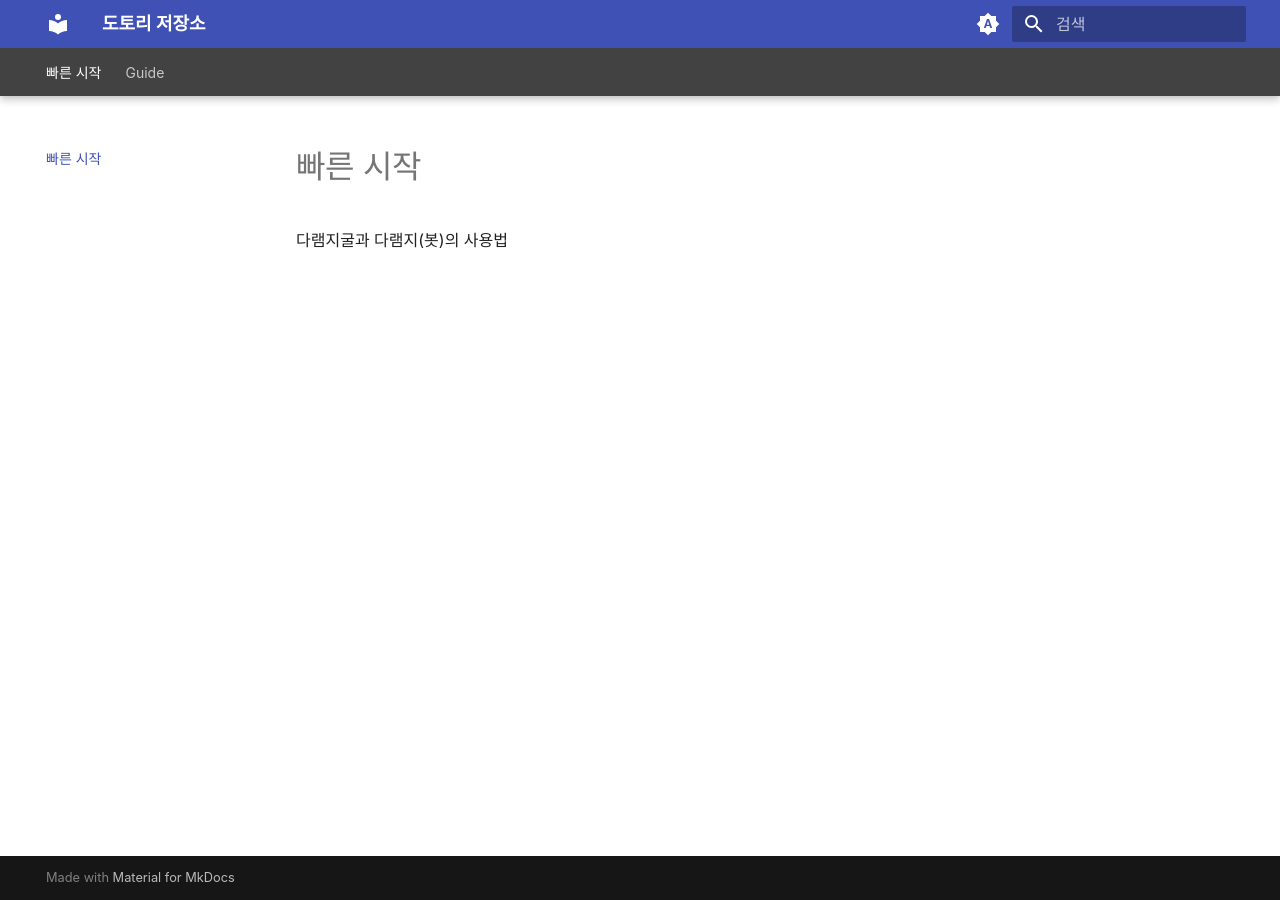
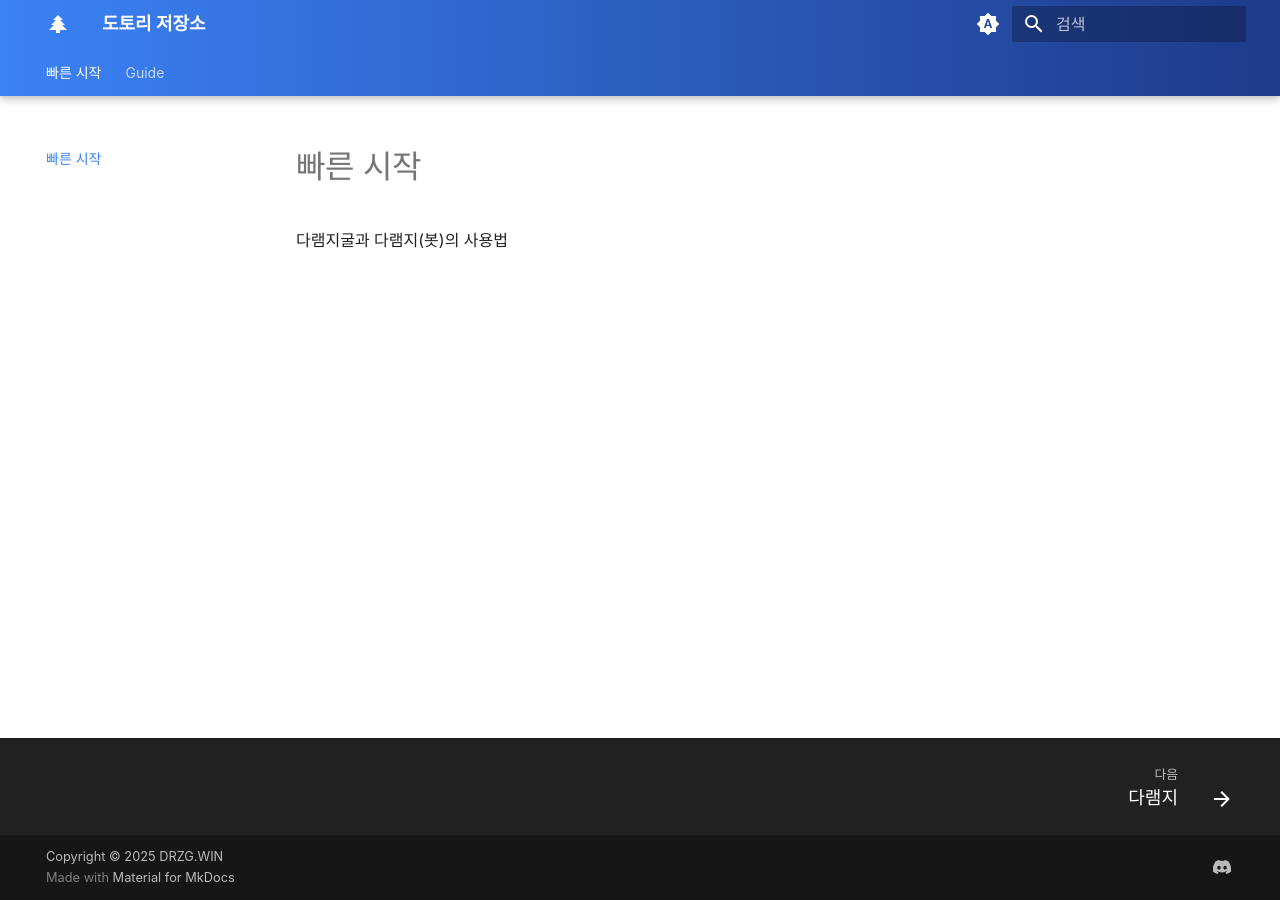
Before and after one commit to kimcatchy/drzg-docs, an MkDocs documentation site: the page built from docs/index.md, in a window 1280 px wide. Built offline with MkDocs 1.6.1 and Material for MkDocs 9.7.7, drawn with Linux system fonts in a browser that asks for light colours; some web fonts are replaced.

Commit message:
CSS update

```diff
--- a/docs/css/extra.css
+++ b/docs/css/extra.css
@@ -6,22 +6,63 @@
 }
 
 :root {
-  /* Navigation tabs 전용 CSS 변수 정의 */
+  /* 기존 네비게이션 탭 변수 */
   --md-nav-tabs-color: #ffffff;
   --md-nav-tabs-hover-color: #64b5f6;
   --md-nav-tabs-active-color: #2196f3;
   --md-nav-tabs-bg-color: #424242;
+
+  /* DRZG.WIN 스타일에 맞춘 색상 변수 */
+  --md-primary-fg-color: #3b82f6;
+  --md-primary-fg-color--dark: #1d4ed8;
+  --md-accent-fg-color: #a855f7;
+
+  /* 다크 모드 배경 */
+  --md-default-bg-color--dark: #1f2937;
+
+  /* 링크 및 버튼 색상 */
+  --md-typeset-a-color: #60a5fa;
+  --md-typeset-a-color--hover: #93c5fd;
+
+  /* 버튼 스타일링 */
+  --md-button-background-color: rgba(96, 165, 250, 0.1);
+  --md-button-border-color: rgba(96, 165, 250, 0.5);
 }
 
+/* 카드 및 박스 스타일링 */
+.md-typeset .admonition,
+.md-typeset details {
+  border-radius: 0.5rem;
+  border-width: 1px;
+  border-color: rgba(255, 255, 255, 0.1);
+  background-color: rgba(255, 255, 255, 0.05);
+  backdrop-filter: blur(4px);
+}
+
+/* 버튼 스타일링 */
+.md-button {
+  transition: all 0.3s;
+  border-radius: 0.5rem;
+}
+
+.md-button:hover {
+  transform: scale(1.05);
+  background-color: rgba(96, 165, 250, 0.2);
+}
+
+/* 헤더에 그라데이션 적용 */
+.md-header {
+  background-image: linear-gradient(to right, #3b82f6, #1e3a8a);
+}
+
+/* 탐색 탭에 그라데이션 적용 */
 .md-tabs {
-  background-color: var(--md-nav-tabs-bg-color);
+  background-image: linear-gradient(to right, #3b82f6, #1e3a8a);
 }
-.md-tabs__link {
-  color: var(--md-nav-tabs-color);
+
+/* 코드 블록 스타일링 */
+.md-typeset pre {
+  border-radius: 0.5rem;
+  background-color: rgba(255, 255, 255, 0.05);
+  border: 1px solid rgba(255, 255, 255, 0.1);
 }
-.md-tabs__link:hover {
-  color: var(--md-nav-tabs-hover-color);
-}
-.md-tabs__link--active {
-  color: var(--md-nav-tabs-active-color);
-}
--- a/mkdocs.yml
+++ b/mkdocs.yml
@@ -14,23 +14,44 @@ theme:
     - navigation.top
     - search.suggest
     - search.highlight
+    - navigation.footer      # 푸터 탐색 추가
+    - content.code.copy      # 코드 복사 버튼
+    - content.action.edit    # 편집 버튼
   palette:
     # Palette toggle for automatic mode
     - media: "(prefers-color-scheme)"
+      primary: custom        # 커스텀 색상 사용
+      accent: purple         # 보라색 강조색
       toggle:
         icon: material/brightness-auto
         name: 라이트 모드
     # Palette toggle for light mode
     - media: "(prefers-color-scheme: light)"
       scheme: default
+      primary: custom
+      accent: purple
       toggle:
         icon: material/brightness-7
         name: 다크 모드
     # Palette toggle for dark mode
     - media: "(prefers-color-scheme: dark)"
       scheme: slate
+      primary: custom
+      accent: purple
       toggle:
         icon: material/brightness-4
         name: 시스템 기본값 사용
+  icon:
+    logo: material/pine-tree  # 도토리 저장소에 어울리는 아이콘
+
+# 상단 메뉴 추가
+extra:
+  social:
+    - icon: fontawesome/brands/discord
+      link: https://discord.drzg.win
+
+# 푸터 커스터마이징
+copyright: Copyright &copy; 2025 DRZG.WIN
+
 extra_css:
   - css/extra.css
```
